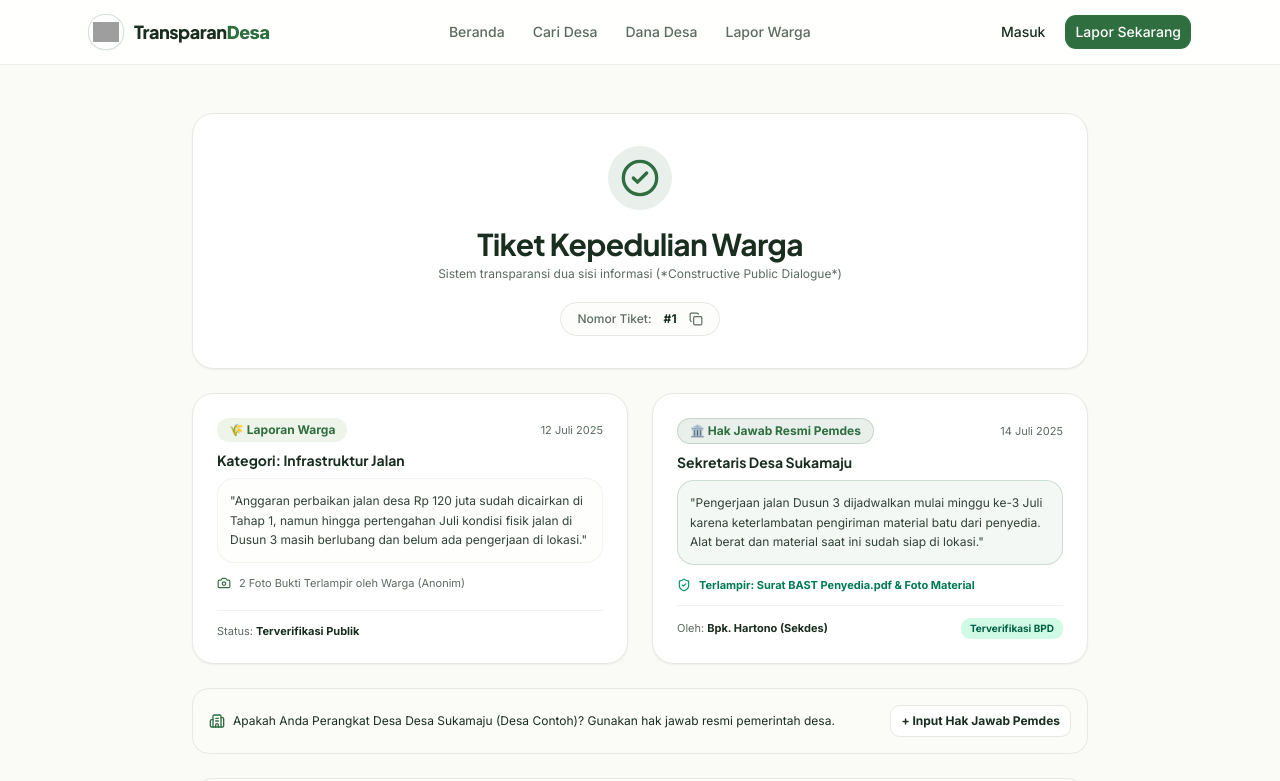
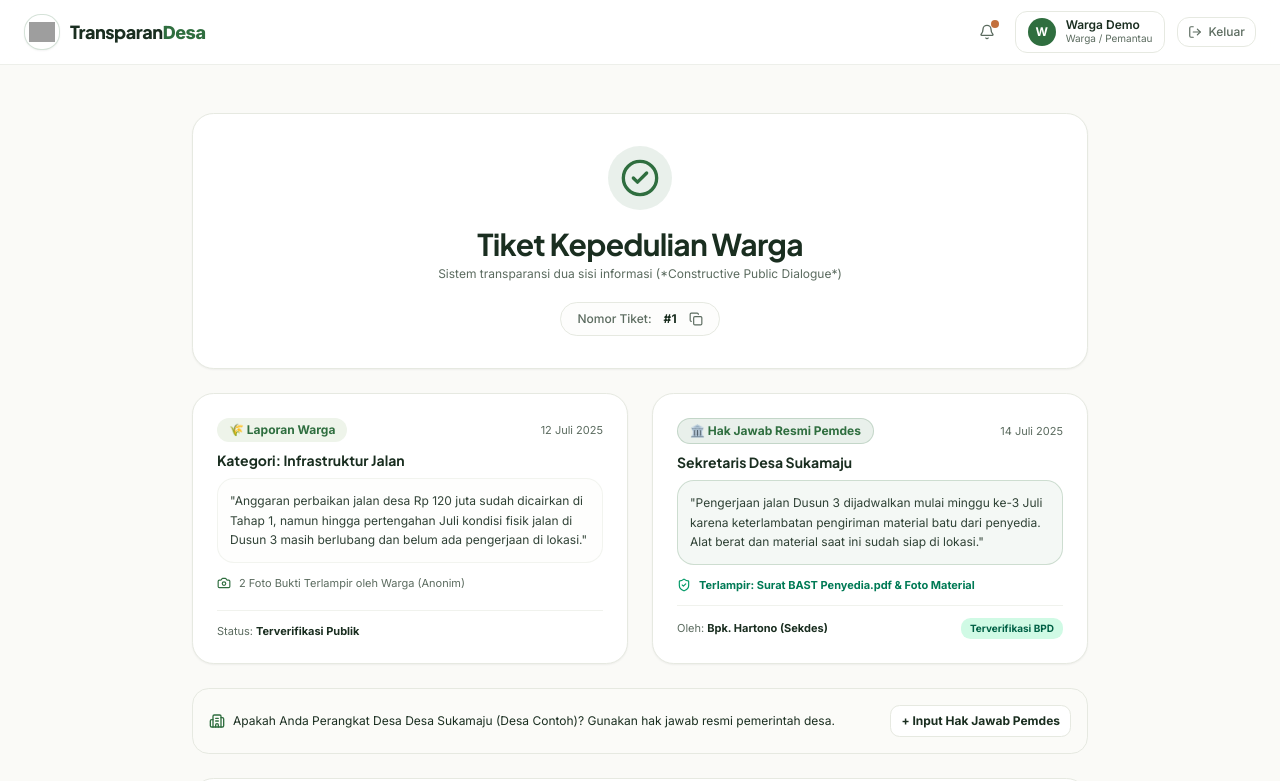
Before and after one commit to Aaihya/TransparanDesa, a Next.js app: page /lapor/1 in a window 1280 px wide. Shown: the top 781 px of the page. Built offline with nearby package versions, Linux system fonts and the light colour scheme; grey boxes are pictures that could not be loaded.

Commit message:
fix: replace SiteHeader with AppHeader in /lapor/[ticketId] page for consistent app navigation

```diff
--- a/app/lapor/[ticketId]/page.tsx
+++ b/app/lapor/[ticketId]/page.tsx
@@ -1,7 +1,7 @@
 'use client'
 
 import { use } from 'react'
-import { SiteHeader } from '@/components/site-header'
+import { AppHeader } from '@/components/app-header'
 import { LaporanConfirmation } from '@/components/lapor/laporan-confirmation'
 
 interface PageProps {
@@ -16,7 +16,7 @@ export default function LaporanConfirmationPage({ params }: PageProps) {
 
   return (
     <div className="min-h-dvh bg-surface flex flex-col">
-      <SiteHeader />
+      <AppHeader />
 
       <main className="flex-1 flex items-center justify-center px-4 py-12 sm:px-6">
         <LaporanConfirmation ticketId={ticketId} namaDesa="Desa Sukamaju (Desa Contoh)" desaSlug="sukamaju" />
```
